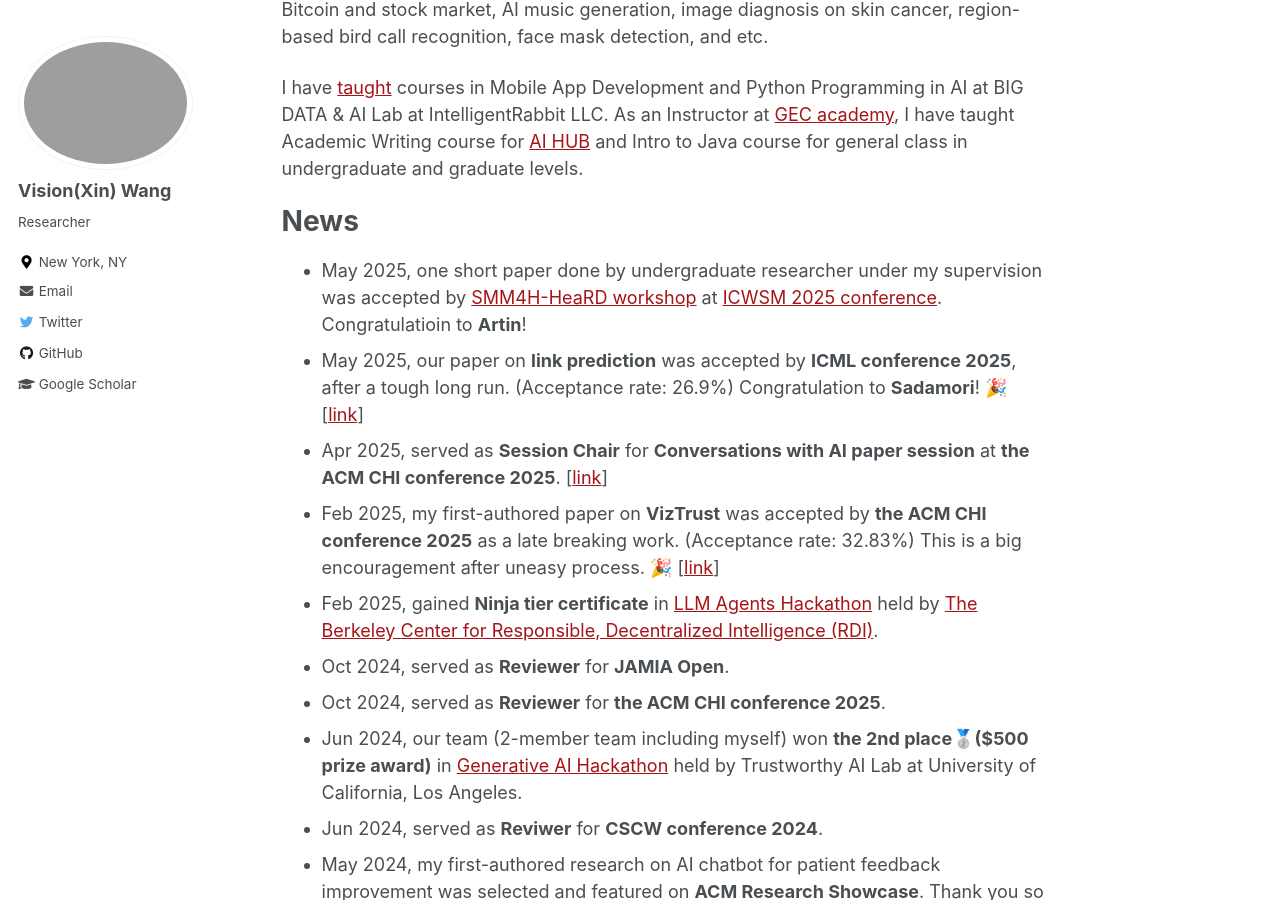
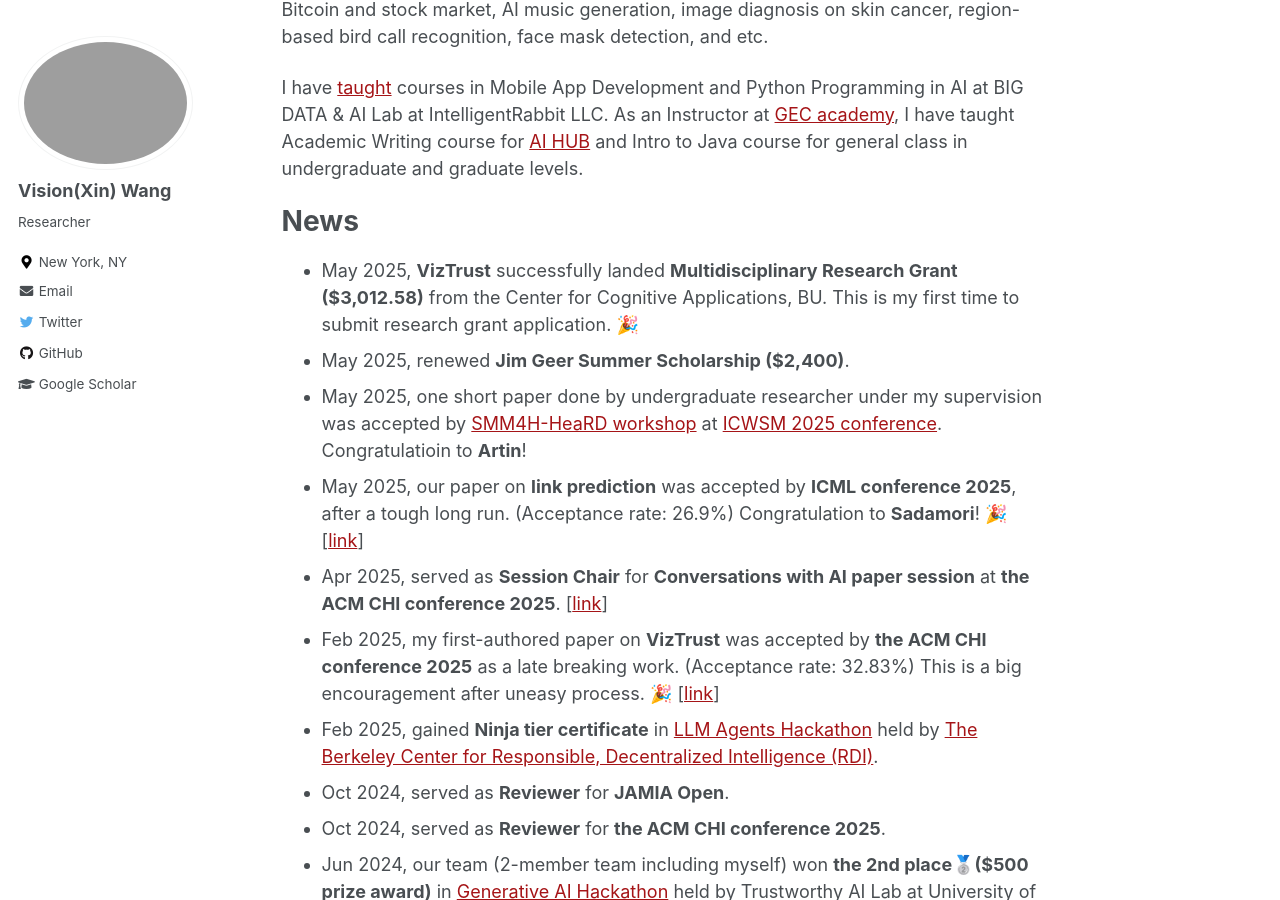
Before and after one commit to xin-wang-kr/xin-wang-kr.github.io, a Jekyll site: the page built from _pages/about.md, in a window 1280 px wide and 900 px high, scrolled down 801 px. Built offline with Jekyll 4.4.1, drawn with Linux system fonts in a browser that asks for light colours.

Commit message:
Update about.md

```diff
--- a/_pages/about.md
+++ b/_pages/about.md
@@ -36,6 +36,9 @@ I have [taught](teaching) courses in Mobile App Development and Python Programmi
 As an Instructor at [GEC academy](https://www.gecacademy.com/), I have taught Academic Writing course for [AI HUB](https://www.gecacademy.com/ai-hub) and Intro to Java course for general class in undergraduate and graduate levels.
 
 # News
+* May 2025, __VizTrust__ successfully landed __Multidisciplinary Research Grant ($3,012.58)__ from the Center for
+Cognitive Applications, BU. This is my first time to submit research grant application. 🎉
+* May 2025, renewed __Jim Geer Summer Scholarship ($2,400)__.
 * May 2025, one short paper done by undergraduate researcher under my supervision was accepted by [SMM4H-HeaRD workshop](https://healthlanguageprocessing.org/smm4h-2025/) at [ICWSM 2025 conference](https://www.icwsm.org/2025/index.html). Congratulatioin to __Artin__!
 * May 2025, our paper on __link prediction__ was accepted by __ICML conference 2025__, after a tough long run. (Acceptance rate:  26.9%) Congratulation to __Sadamori__! 🎉 [[link](https://arxiv.org/abs/2405.14985)]
 * Apr 2025, served as __Session Chair__ for __Conversations with AI paper session__ at __the ACM CHI conference 2025__. [[link](https://programs.sigchi.org/chi/2025/program/session/195020)]
```
